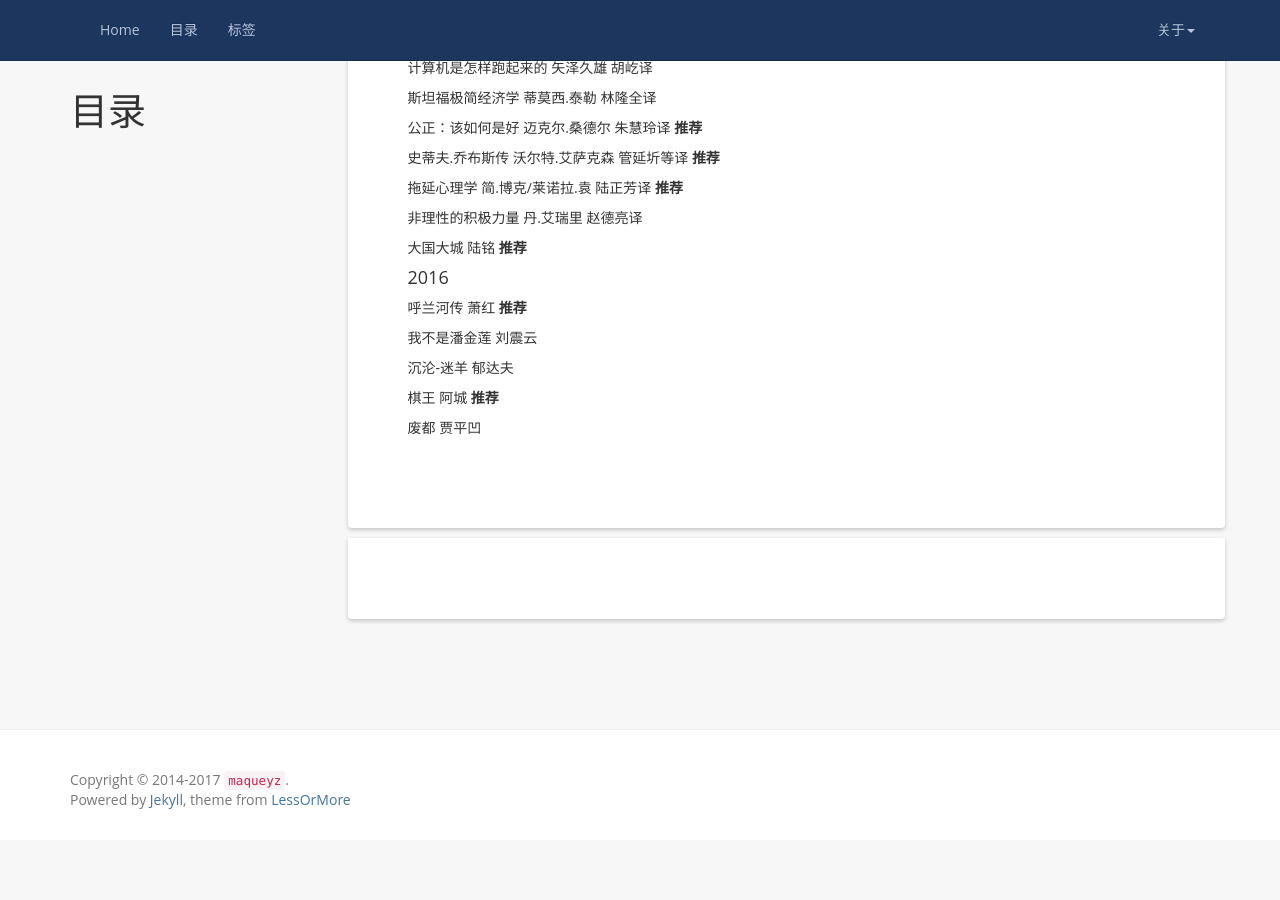
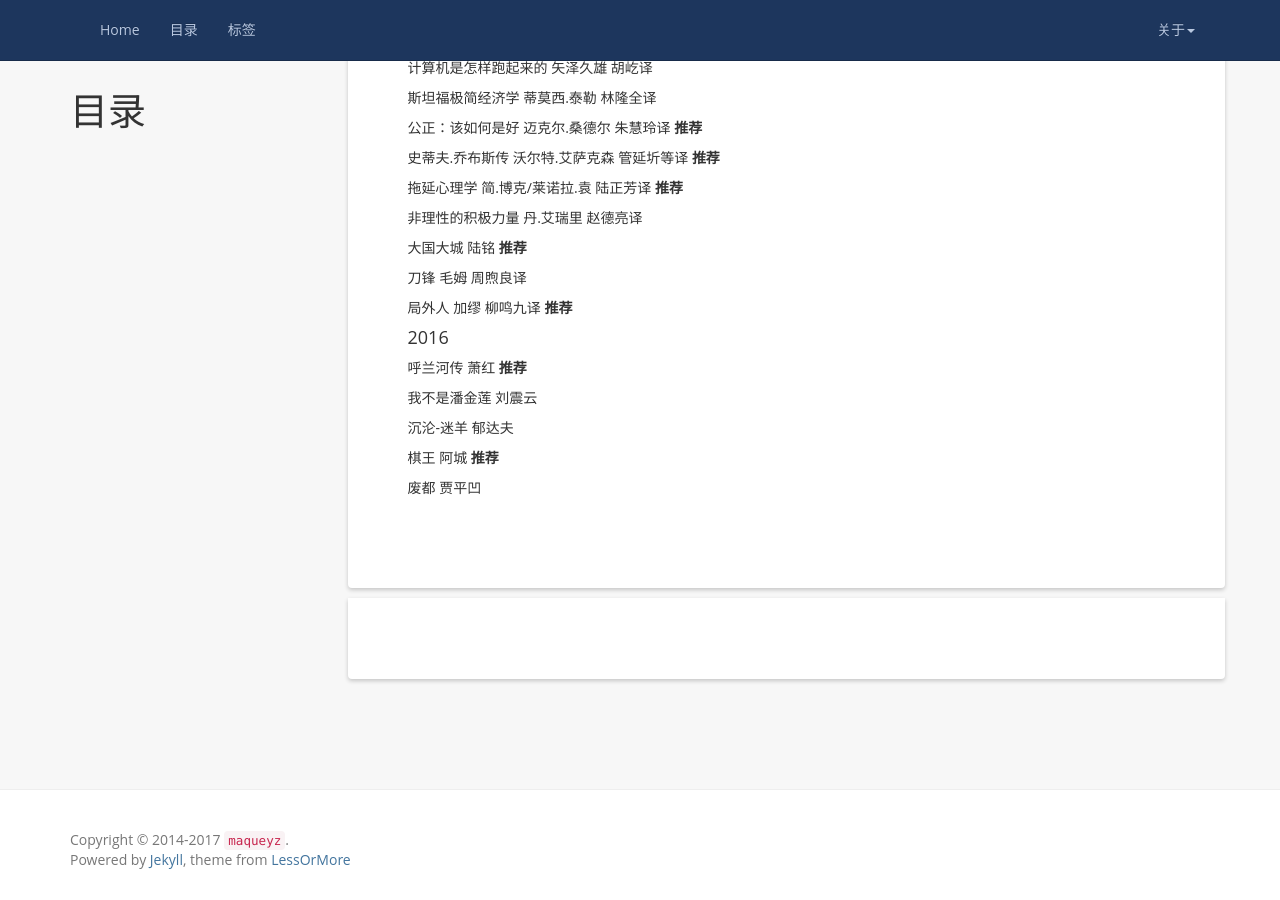
Before and after one commit to maqueredkop/maqueredkop.github.io, a Jekyll site: the page built from book.md, in a window 1280 px wide and 900 px high, scrolled down 823 px. Built offline with Jekyll 4.4.1, drawn with Linux system fonts in a browser that asks for light colours; nearby versions of some CDN libraries; comment, search, counter and statistics services are not loaded; before the commit the page ends 1663 px from its top, so only the background shows below that.

Commit message:
update book list

```diff
--- a/book.md
+++ b/book.md
@@ -53,6 +53,10 @@ permalink: /book/
 
 大国大城  陆铭  **推荐**
 
+刀锋  毛姆  周煦良译
+
+局外人  加缪  柳鸣九译  **推荐**
+
 #### 2016
 
 呼兰河传  萧红  **推荐**
```
